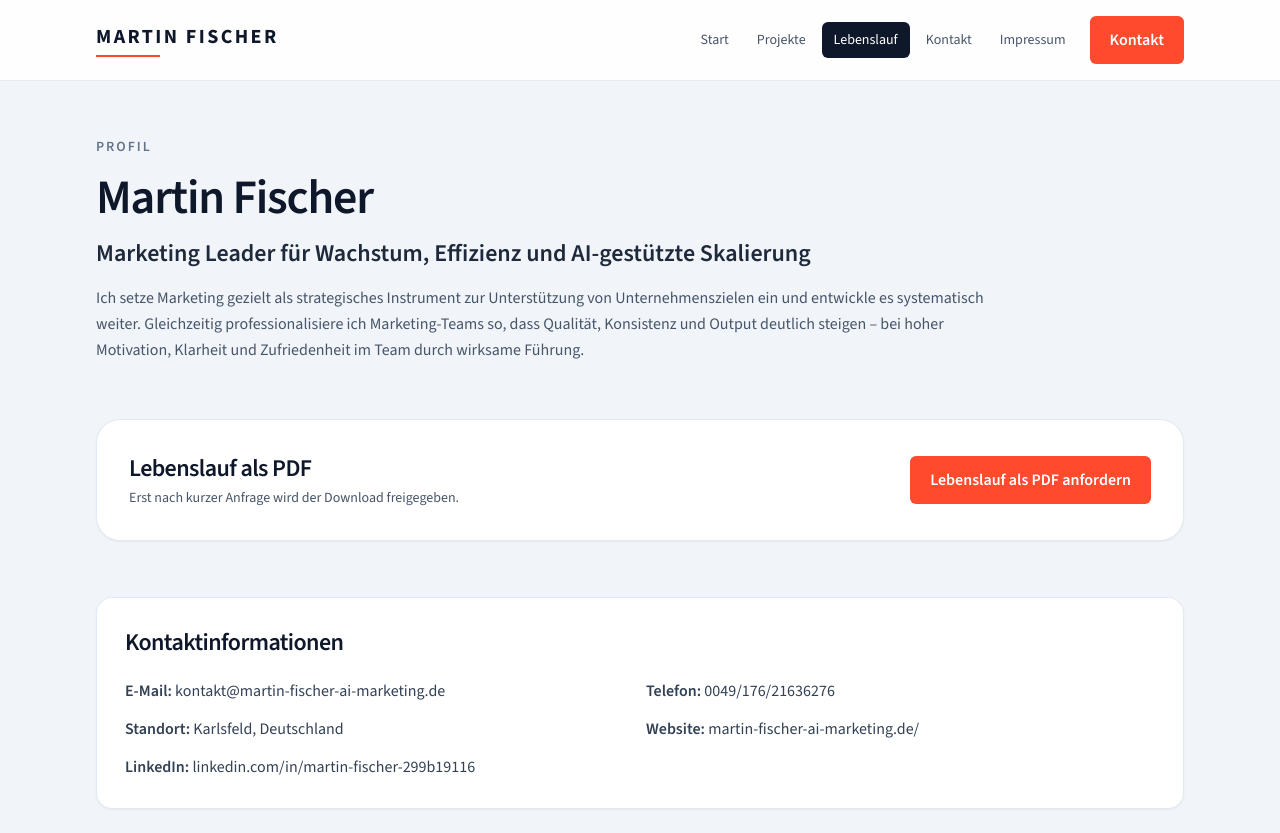
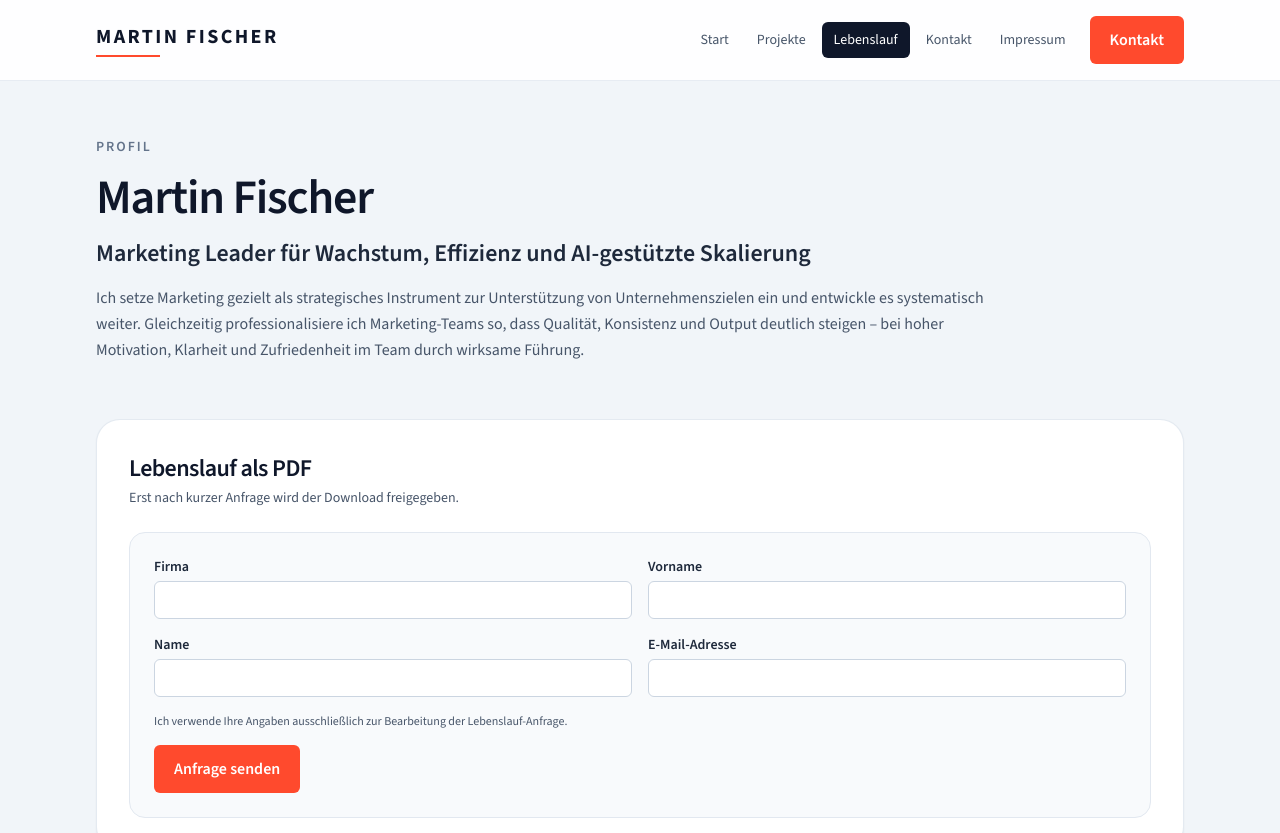
Before and after one commit to martinfischer42/Beyond_cv, a React (Vite) app: page /lebenslauf in a window 1280 px wide. Shown: the top 833 px of the page. Built offline with nearby package versions, Linux system fonts and the light colour scheme.

Commit message:
Gate CV download behind form submission

```diff
--- a/src/pages/CvPage.tsx
+++ b/src/pages/CvPage.tsx
@@ -1,4 +1,4 @@
-import { FormEvent, useEffect, useMemo, useState } from 'react';
+import { FormEvent, useEffect, useState } from 'react';
 
 type FormValues = {
   firma: string;
@@ -50,63 +50,59 @@ function validate(values: FormValues): FormErrors {
 }
 
 function DownloadGate() {
-  const [isOpen, setIsOpen] = useState(false);
   const [values, setValues] = useState<FormValues>(initialValues);
   const [errors, setErrors] = useState<FormErrors>({});
-  const [isLoading, setIsLoading] = useState(false);
-  const [isSuccess, setIsSuccess] = useState(false);
+  const [error, setError] = useState('');
+  const [isSubmitted, setIsSubmitted] = useState(() => {
+    if (typeof window === 'undefined') return false;
 
-  const submitLabel = useMemo(() => {
-    if (isLoading) return 'Wird gesendet...';
-    if (isSuccess) return 'Erfolgreich gesendet';
-    return 'Anfrage senden';
-  }, [isLoading, isSuccess]);
+    return window.localStorage.getItem('cvRequestSubmitted') === 'true';
+  });
 
   const onChange = (key: keyof FormValues, value: string) => {
     setValues((prev) => ({ ...prev, [key]: value }));
     if (errors[key]) {
       setErrors((prev) => ({ ...prev, [key]: undefined }));
     }
+    if (error) setError('');
   };
 
-  const handleSubmit = async (event: FormEvent<HTMLFormElement>) => {
+  const handleSubmit = (event: FormEvent<HTMLFormElement>) => {
     event.preventDefault();
 
     const nextErrors = validate(values);
     setErrors(nextErrors);
 
-    if (Object.keys(nextErrors).length > 0) return;
+    if (Object.keys(nextErrors).length > 0) {
+      setError(
+        nextErrors.email === 'Bitte geben Sie eine gültige E-Mail-Adresse ein.'
+          ? 'Bitte geben Sie eine gültige E-Mail-Adresse ein.'
+          : 'Bitte füllen Sie alle Pflichtfelder aus.',
+      );
+      return;
+    }
 
-    setIsLoading(true);
-
-    try {
-      // TODO: Falls ein Backend-Endpunkt verfügbar ist, Anfrage serverseitig speichern/benachrichtigen (z. B. /api/contact).
-      await new Promise((resolve) => setTimeout(resolve, 600));
-      setIsSuccess(true);
-    } finally {
-      setIsLoading(false);
-    }
+    window.localStorage.setItem('cvRequestSubmitted', 'true');
+    setError('');
+    setIsSubmitted(true);
   };
 
   return (
     <div className="surface-card p-6 md:p-8">
-      <div className="flex flex-col gap-4 md:flex-row md:items-center md:justify-between">
       <div>
         <h2 className="text-xl font-semibold md:text-2xl">Lebenslauf als PDF</h2>
         <p className="mt-1 text-sm text-slate-600">Erst nach kurzer Anfrage wird der Download freigegeben.</p>
       </div>
 
-        {!isOpen && (
-          <button type="button" className="cta-primary" onClick={() => setIsOpen(true)}>
-            Lebenslauf als PDF anfordern
-          </button>
+      <div className="mt-6 rounded-2xl border border-slate-200 bg-slate-50 p-5 md:p-6">
+        {!isSubmitted ? (
+          <form className="space-y-4" onSubmit={handleSubmit} noValidate>
+            {error && (
+              <p className="rounded-md border border-red-200 bg-red-50 px-3 py-2 text-sm font-semibold text-red-700" role="alert">
+                {error}
+              </p>
             )}
-      </div>
 
-      {isOpen && (
-        <div className="mt-6 rounded-2xl border border-slate-200 bg-slate-50 p-5 md:p-6">
-          {!isSuccess ? (
-            <form className="space-y-4" onSubmit={handleSubmit} noValidate>
             <div className="grid gap-4 md:grid-cols-2">
               {([
                 { key: 'firma', label: 'Firma', type: 'text' },
@@ -120,6 +116,8 @@ function DownloadGate() {
                     type={field.type}
                     value={values[field.key]}
                     onChange={(event) => onChange(field.key, event.target.value)}
+                    required
+                    aria-invalid={Boolean(errors[field.key])}
                     className={`mt-1 w-full rounded-md border bg-white px-3 py-2 font-normal text-slate-800 outline-none transition focus:border-slate-400 ${
                       errors[field.key] ? 'border-red-500' : 'border-slate-300'
                     }`}
@@ -133,20 +131,21 @@ function DownloadGate() {
               Ich verwende Ihre Angaben ausschließlich zur Bearbeitung der Lebenslauf-Anfrage.
             </p>
 
-              <button type="submit" className="cta-primary" disabled={isLoading}>
-                {submitLabel}
+            <button type="submit" className="cta-primary">
+              Anfrage senden
             </button>
           </form>
         ) : (
           <div className="space-y-4">
-              <p className="font-semibold text-emerald-700">Vielen Dank. Der Download ist jetzt verfügbar.</p>
-              <a href="/downloads/Lebenslauf_Martin_Fischer.pdf" className="cta-primary" download>
-                PDF herunterladen
+            <p className="font-semibold text-emerald-700">
+              Vielen Dank. Die Anfrage wurde freigegeben. Sie können den Lebenslauf jetzt herunterladen.
+            </p>
+            <a href="/Lebenslauf_Martin_Fischer.pdf" className="cta-primary" download>
+              Lebenslauf herunterladen
             </a>
           </div>
         )}
       </div>
-      )}
     </div>
   );
 }
```
Also changed, not shown: 2 other files (tests, documents, lock files or other folders). Lines whose indentation alone changed are shown as unchanged.
